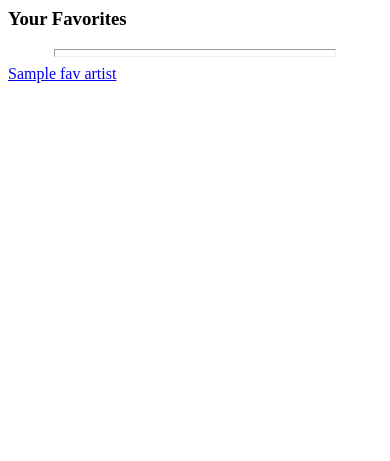
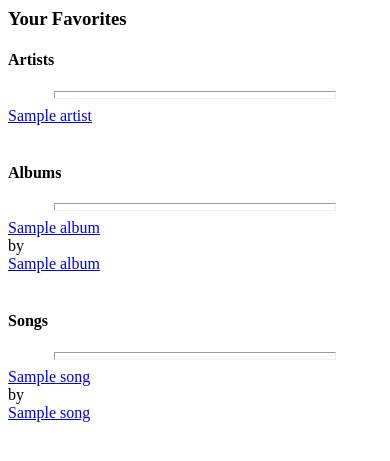
Before and after one commit to CollinDietz/billboard-analytics, a CodeIgniter app: the page made by application/views/user_favorites.php in a window 390 px wide. Shown: the top 461 px of the page. Run offline with CodeIgniter, Linux system fonts and the light colour scheme; the template is opened without the code that fills it: most values are stand-ins (such as "Sample title", 1, 10 or a date in 2020).

Commit message:
Album and artists favs

```diff
--- a/application/views/SearchResults.php
+++ b/application/views/SearchResults.php
@@ -14,7 +14,11 @@
       <div class="container skinny">
       <div class="row">
         <div class="col-3">
-          <?php LinkToScoreCard($row[$itemkey], $endpoint)?>
+          <?php if($include_artist == True):?>
+            <?php LinkToScoreCard($row[$itemkey], $endpoint, $row['artist_name'])?>
+          <?php else: ?>
+            <?php LinkToScoreCard($row[$itemkey], $endpoint)?>
+          <?php endif;?>
         </div>
           <?php if($include_artist == True):?>
         <div class="col-md-auto">
--- a/application/views/user_favorites.php
+++ b/application/views/user_favorites.php
@@ -2,13 +2,14 @@
   <div class="container skinny">
     <h3 class="green"> Your Favorites </h3>
   </div>
+  <div class="offset_text green">
+      <h4>Artists</h4>
+  </div>
   <hr width="75%" size="8" align="center">
-  <?php if(count($fav_artists) == 0): ?>
-    <div class="green text-center">You haven't picked any favorites yet!</div>
+  <?php if(count($fav_artists['artists']) == 0): ?>
+    <div class="grey text-center">You haven't picked any favorites artists yet!</div>
   <?php else: ?>
-    <?php foreach ($fav_artists as $row):
-      $name = str_replace(" ", "_", $row["artist_name"]);
-      $link = site_url("/scorecard/artist/$name")?>
+    <?php foreach ($fav_artists['artists'] as $row): ?>
       <div class="container skinny">
       <div class="row">
         <div class="col-3">
@@ -18,4 +19,57 @@
     </div>
     <?php endforeach; ?>
   <?php endif; ?>
+  <br>
+
+  <div class="offset_text green">
+      <h4>Albums</h4>
+  </div>
+  <hr width="75%" size="8" align="center">
+  <?php if(count($fav_artists['albums']) == 0): ?>
+    <div class="grey text-center">You haven't picked any favorites albums yet!</div>
+  <?php else: ?>
+    <?php foreach ($fav_artists['albums'] as $row):?>
+      <div class="container skinny">
+      <div class="row">
+        <div class="col-2">
+          <?php LinkToScoreCard($row["album_name"], "album", $row["artist_name"])?>
+        </div>
+        <div class="col-sm-auto">
+          <span class="grey">by<span>
+        </div>
+        <div class="col-sm">
+          <?php LinkToScoreCard($row['artist_name'], "artist")?>
+        </div>
+      </div>
+    </div>
+    <?php endforeach; ?>
+  <?php endif; ?>
+  <br>
+
+
+  <div class="offset_text green">
+      <h4>Songs</h4>
+  </div>
+  <hr width="75%" size="8" align="center">
+  <?php if(count($fav_artists['songs']) == 0): ?>
+    <div class="grey text-center">You haven't picked any favorites songs yet!</div>
+  <?php else: ?>
+    <?php foreach ($fav_artists['songs'] as $row):?>
+      <div class="container skinny">
+      <div class="row">
+        <div class="col-2">
+          <?php LinkToScoreCard($row["song_name"], "song", $row["artist_name"])?>
+        </div>
+        <div class="col-sm-auto">
+          <span class="grey">by<span>
+        </div>
+        <div class="col-sm">
+          <?php LinkToScoreCard($row['artist_name'], "artist")?>
+        </div>
+      </div>
+    </div>
+    <?php endforeach; ?>
+  <?php endif; ?>
+  <br>
+
 </body>
```
Also changed, not shown: application/controllers/Scorecard.php (+44 -2 lines), application/models/UserData_model.php (+79 -9 lines), application/views/Scorecard_SongsAndAlbums.php (+9 -0 lines).
